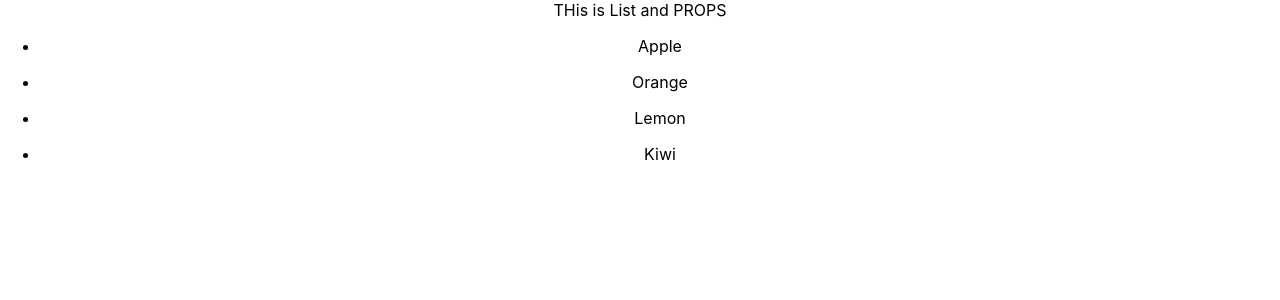
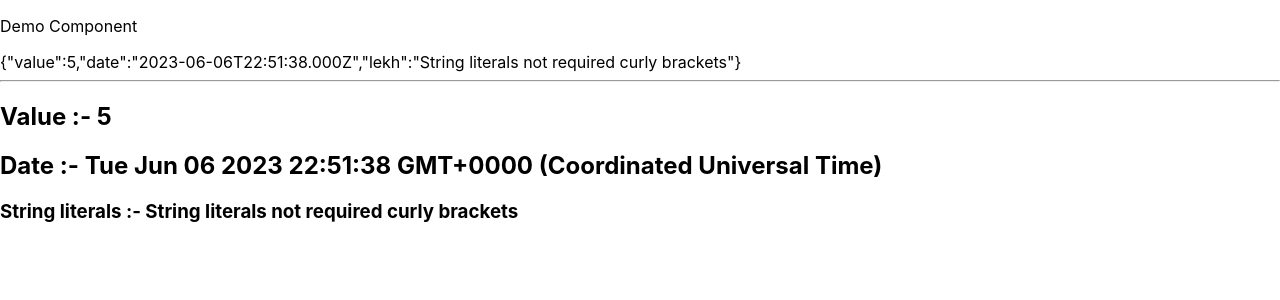
Before and after one commit to paudel54/React_Interview, a React (Create React App) app in the folder second/: page / in a window 1280 px wide. Shown: the top 300 px of the page. Built offline with nearby package versions, Linux system fonts and the light colour scheme.

Commit message:
Clearified expression and String Literals

```diff
--- a/second/src/App.js
+++ b/second/src/App.js
@@ -1,32 +1,11 @@
-import './App.css';
-import { useState } from 'react';
-import ListItem from './component/ListItem';
-// Rendering the collection of list in React with map() fn.
-function App() {
-  // array of object literals
-  const temp = [
-    { id: 1, pName: 'Apple', price: '$12' },
-    { id: 2, pName: 'Orange', price: '$9' },
-    { id: 3, pName: 'Lemon', price: '$2' },
-    { id: 4, pName: 'Kiwi', price: '$7' },
-  ]
-  const [products, setProducts] = useState(temp);
-  // Creating Mapping function seperate to make the code much more clearner.
-  let productList = (
-    products.map((item) => {
-      return (
-        <ListItem key={item.id.toString()} pName={item.pName} />
-      )
-    })
+import React from 'react'
+import DemoComponent from './component/DemoComponent'
+const App = () => {
+  return (
+    <div>
+      <DemoComponent value={1 + 4} date={new Date()} lekh='String literals not required curly brackets' />
+    </div>
   )
-  return (
-    <div className="App">
-      <div>THis is List and PROPS</div>
-      {/* {JSON.stringify(products)} */}
-      <div>
-        {productList}
-      </div>
-    </div>
-  );
 }
-export default App;
+
+export default App
--- /dev/null
+++ b/second/src/component/DemoComponent.js
@@ -0,0 +1,16 @@
+import React from 'react'
+
+const DemoComponent = (props) => {
+    return (
+        <div>
+            <p>Demo Component</p>
+            {JSON.stringify(props)}
+            <hr />
+            <h2>Value :- {props.value}</h2>
+            <h2>Date :- {props.date.toString()}</h2>
+            <h3>String literals :- {props.lekh}</h3>
+        </div>
+    )
+}
+
+export default DemoComponent
```
